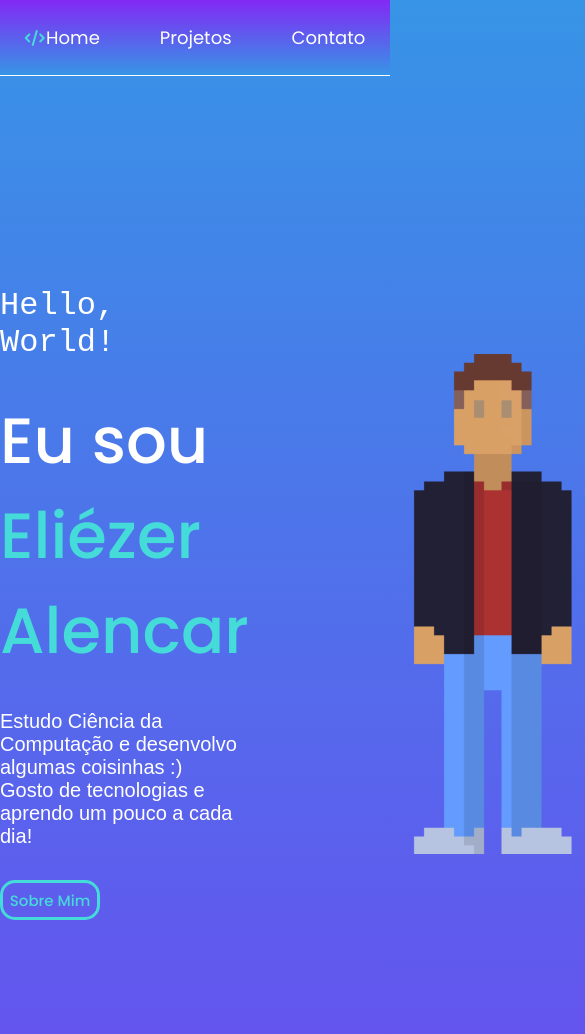
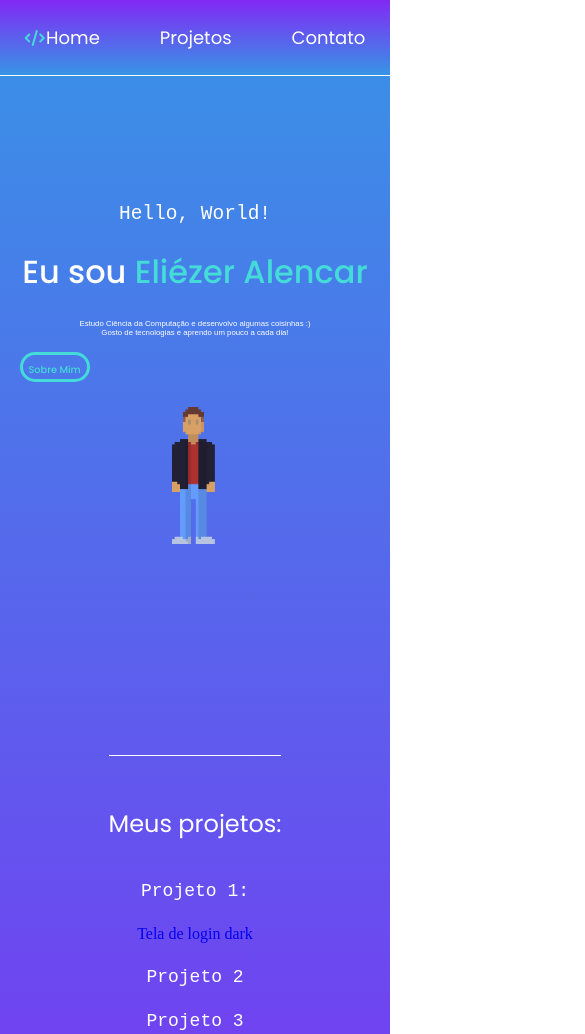
Before and after one commit to Liezy/Landing-page, a plain HTML site: page index.html in a window 390 px wide. Shown: the top 1034 px of the page, 585 px wide, since content can reach past the window. Drawn offline with Linux system fonts and the light colour scheme.

Commit message:
Update style.css

```diff
--- a/style.css
+++ b/style.css
@@ -49,7 +49,7 @@ main {
     flex-direction: row;
     align-items: center;
     justify-content: space-around;
-    margin-top: 25vh;
+    margin-top: 15vh;
     margin-bottom: 25vh;
 }
 
@@ -62,14 +62,14 @@ main {
 .section-1-titulo {
     font-family: 'Courier New', Courier, monospace;
     font-weight: 200;
-    font-size: 32px;
+    font-size: 2vw;
     color: #fff;
 }
 
 .section-1-nome {
     font-family: 'Poppins', sans-serif;
     font-weight: 500;
-    font-size: 64px;
+    font-size: 3.5vw;
     color: #fff;
 }
 
@@ -80,7 +80,7 @@ main {
 .section-1-descricao {
     font-family: 'padding', sans-serif;
     font-weight: 400;
-    font-size: 20px;
+    font-size: 1vw;
     color: #fff;
 }
 
@@ -106,8 +106,12 @@ main {
     transition: 0.5s;
 }
 
+.sprite-container {
+    padding: 10px;
+}
+
 .sprite {
-    height: 500px;
+    width: 35vw;
 }
 
 .section-2 {
@@ -159,3 +163,73 @@ footer {
     font-weight: 400;
     font-family:'Courier New', Courier, monospace;
 }
+
+@media only screen and (max-width: 1200px) {
+    .section-1-conteudo {
+        margin-left: 2vw;
+        margin-right: 2vw;
+    }
+
+    .section-1-titulo {
+        font-size: 3vw;
+    }
+
+    .section-1-nome {
+        font-size: 7.2vw;
+    }
+
+    .section-1-descricao {
+        font-size: 1.8vw;
+    }
+
+    .botao-container {
+        display: flex;
+        justify-content: center;
+    }
+}
+
+@media only screen and (max-width: 600px) {
+    .section-1 {
+        flex-direction: column;
+    }
+
+    .section-1-conteudo {
+        width: 90vw;
+        gap: 15px;
+    }
+
+    .section-1-titulo {
+        text-align: center;
+        font-size: 5vw;
+    }
+
+    .section-1-nome {
+        text-align: center;
+        margin-top: 1vh;
+        font-size: 8.2vw;
+    }
+
+    .section-1-descricao {
+        text-align: center;
+        font-size: 2vw;
+        margin-top: 1vh;
+    }
+
+    .botao-container {
+        display: flex;
+        justify-content: center;
+    }
+
+    .botao {
+        width: 18vw;
+        height: 3.5vh;
+    }
+
+    .botao a {
+        font-size: 2.5vw;
+    }
+
+    .sprite {
+        margin-top: 3vh;
+    }
+}
```
